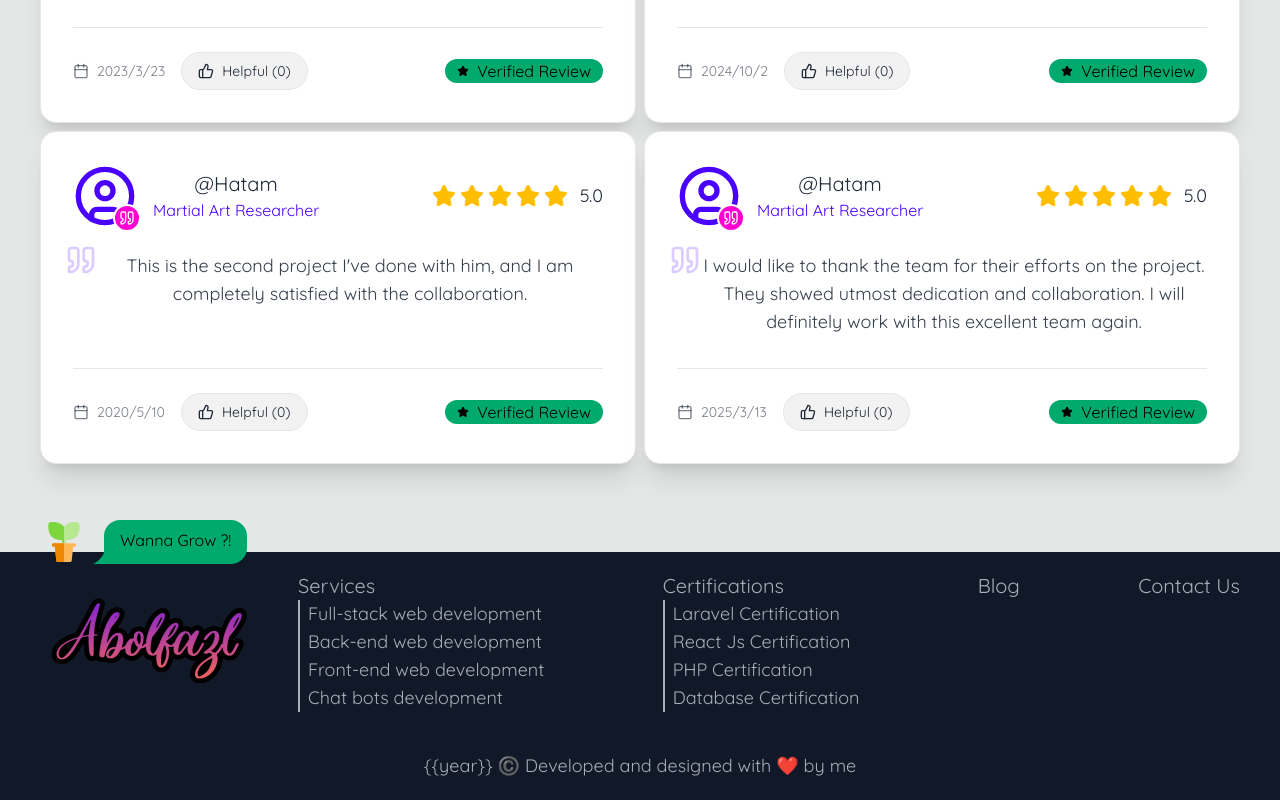
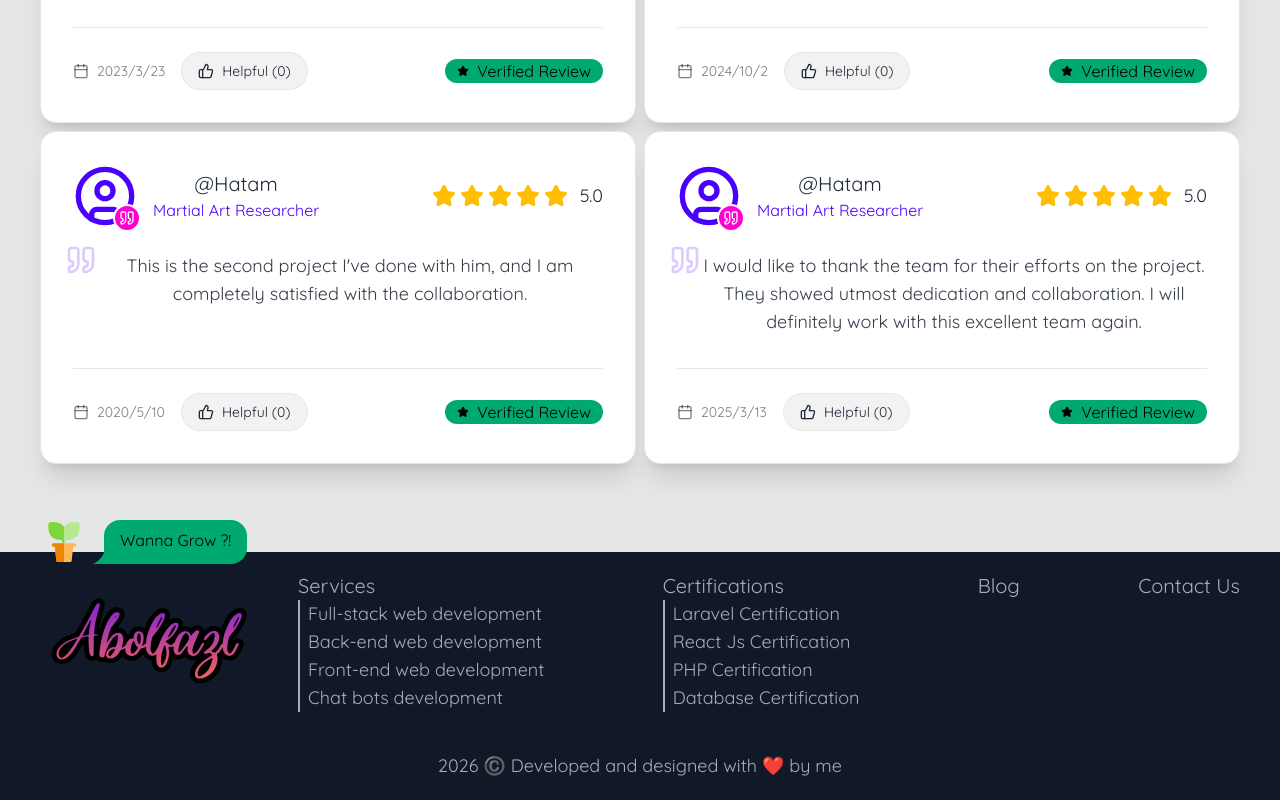
Before and after one commit to abolraj/me-react, a React (Vite) app: page /reviews in a window 1280 px wide. Shown: the part 819-1619 px from the top of the page. Built offline with nearby package versions, Linux system fonts and the light colour scheme.

Commit message:
feat(parts/main/Footer): Handle year copyright

```diff
--- a/src/parts/main/Footer.jsx
+++ b/src/parts/main/Footer.jsx
@@ -72,7 +72,7 @@ export default function Footer({ ...props }) {
             {/* Copyright */}
             <div className='w-full mt-10'>
                 <p className="text-lg text-base-content">
-                    {t('footer.text')}
+                    {t('footer.text', {year: (new Date()).getFullYear()})}
                 </p>
             </div>
         </footer>
```
